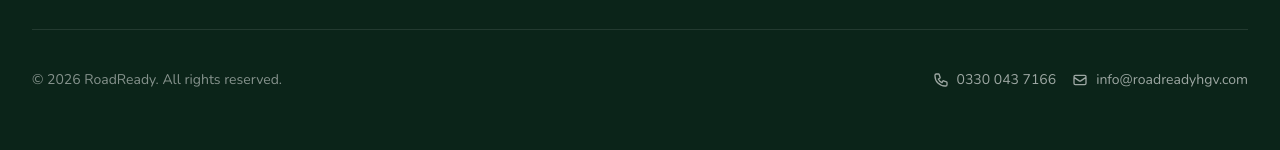
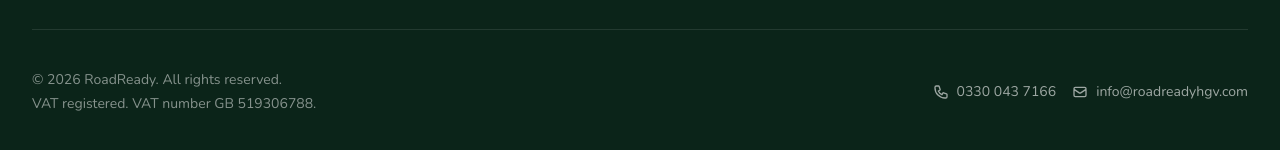
Before and after one commit to Paymahn/roadready, a Next.js app in the folder roadready/: page / in a window 1280 px wide. Shown: the part 8204-8354 px from the top of the page. Built offline with nearby package versions, Linux system fonts and the light colour scheme; no server answers.

Commit message:
feat: VAT registration line in the site footer
VAT registered. VAT number GB 519306788 — legally required disclosure for a
VAT-registered business selling B2C with inc-VAT pricing (per CLAUDE.md).

Co-Authored-By: Claude Fable 5 <noreply@anthropic.com>

```diff
--- a/roadready/src/components/Footer.tsx
+++ b/roadready/src/components/Footer.tsx
@@ -105,9 +105,15 @@ export default function Footer() {
                 </div>
 
                 <div className="mt-14 pt-10 border-t border-white/10 flex flex-col sm:flex-row items-center justify-between gap-4">
-                    <p className="text-sm text-white/50">
-                        © {new Date().getFullYear()} RoadReady. All rights reserved.
-                    </p>
+                    <div className="text-center sm:text-left">
+                        <p className="text-sm text-white/50">
+                            © {new Date().getFullYear()} RoadReady. All rights reserved.
+                        </p>
+                        {/* Legally required once VAT-registered (B2C, prices shown inc VAT). */}
+                        <p className="text-sm text-white/50 mt-1">
+                            VAT registered. VAT number GB 519306788.
+                        </p>
+                    </div>
                     <div className="flex items-center gap-4">
                         <a href={`tel:${CONTACT.phone.raw}`} className="flex items-center gap-2 text-sm text-white/60 hover:text-white transition-colors">
                             <svg className="w-4 h-4 shrink-0" fill="none" viewBox="0 0 24 24" stroke="currentColor" strokeWidth={2}><path strokeLinecap="round" strokeLinejoin="round" d="M3 5a2 2 0 012-2h3.28a1 1 0 01.948.684l1.498 4.493a1 1 0 01-.502 1.21l-2.257 1.13a11.042 11.042 0 005.516 5.516l1.13-2.257a1 1 0 011.21-.502l4.493 1.498a1 1 0 01.684.949V19a2 2 0 01-2 2h-1C9.716 21 3 14.284 3 6V5z" /></svg>
```
